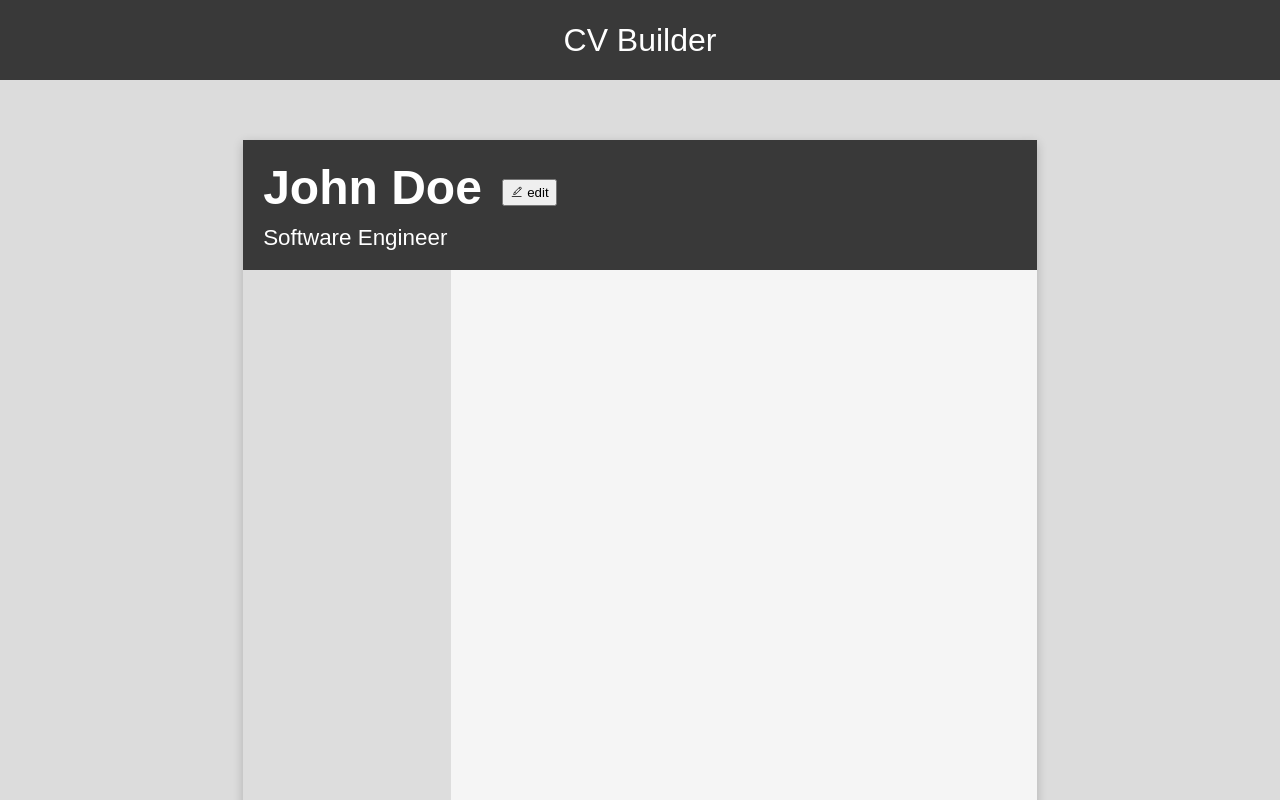
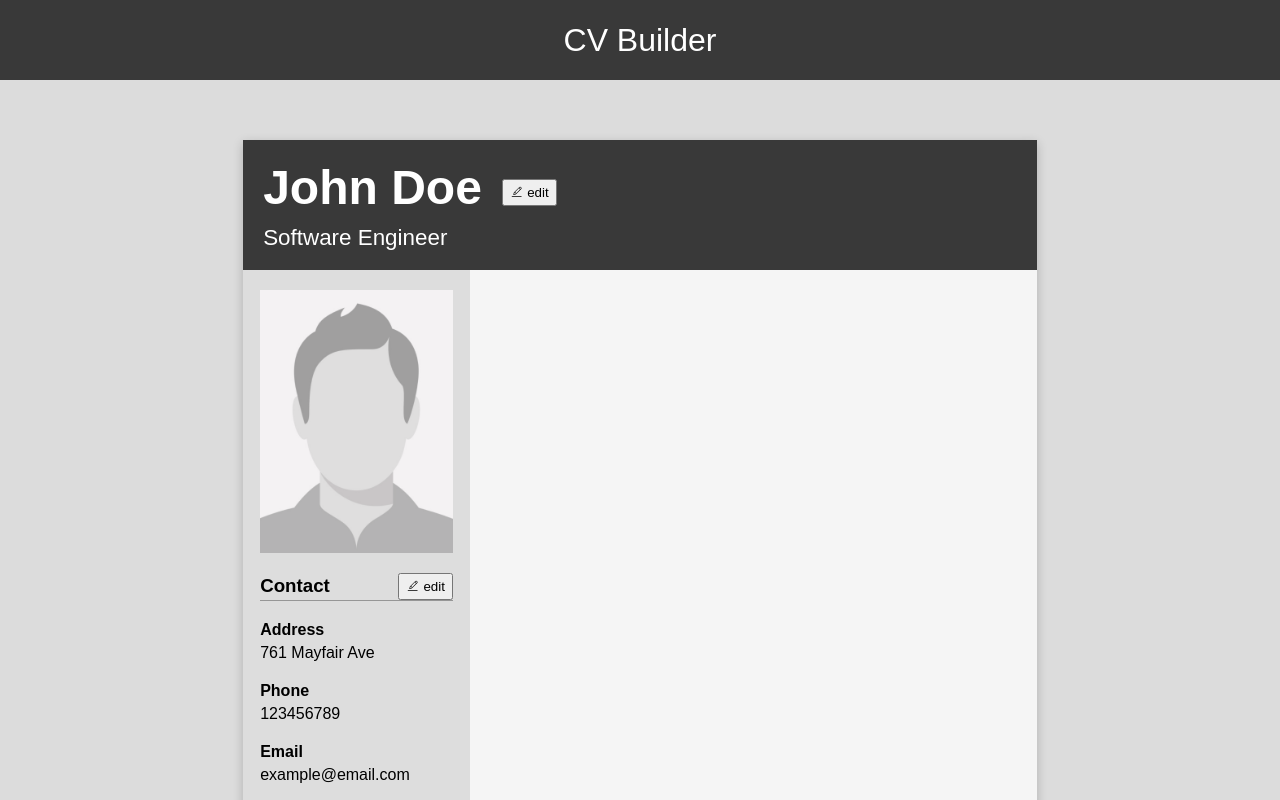
Before and after one commit to smandoki/cv-project, a React (Create React App) app: page / in a window 1280 px wide. Shown: the top 800 px of the page. Built offline with nearby package versions, Linux system fonts and the light colour scheme.

Commit message:
Completed aside section
completed content and look of aside section. still requires editting
implementation

```diff
--- a/src/components/Avatar.jsx
+++ b/src/components/Avatar.jsx
@@ -1,12 +1,14 @@
 import React from 'react';
+import img from '../img/avatar-placeholder.png';
+import '../styles/avatar.css';
 
 class Avatar extends React.Component {
-	constructor() {
-		super();
-	}
-
 	render() {
-		return null;
+		return (
+			<div className='avatar'>
+				<img src={img} alt='avatar placeholder' />
+			</div>
+		);
 	}
 }
 
--- a/src/components/Contact.jsx
+++ b/src/components/Contact.jsx
@@ -1,12 +1,45 @@
 import React from 'react';
+import '../styles/contact.css';
+import IconButton from './IconButton';
+import { CiEdit } from 'react-icons/ci';
 
 class Contact extends React.Component {
 	constructor() {
 		super();
+
+		this.state = {
+			address: '761 Mayfair Ave',
+			phone: '123456789',
+			email: 'example@email.com',
+		};
 	}
 
 	render() {
-		return null;
+		const { address, phone, email } = this.state;
+
+		return (
+			<div className='contact'>
+				<h3>
+					Contact
+					<IconButton icon={<CiEdit />} text='edit' />
+				</h3>
+
+				<span>
+					<h4>Address</h4>
+					<p>{address}</p>
+				</span>
+
+				<span>
+					<h4>Phone</h4>
+					<p>{phone}</p>
+				</span>
+
+				<span>
+					<h4>Email</h4>
+					<p>{email}</p>
+				</span>
+			</div>
+		);
 	}
 }
 
--- a/src/styles/app.css
+++ b/src/styles/app.css
@@ -25,10 +25,22 @@ header {
 	margin: 60px auto;
 	background-color: #f5f5f5;
 	display: grid;
-	grid-template-columns: 5.5cm 1fr;
+	grid-template-columns: 6cm 1fr;
 	grid-template-rows: 130px 1fr;
 }
 
 aside {
 	background-color: #dddddd;
+	display: flex;
+	flex-direction: column;
+	align-items: center;
+	padding: 20px 0;
+	gap: 20px;
 }
+
+.cv-body {
+	padding: 20px;
+	display: flex;
+	flex-direction: column;
+	gap: 20px;
+}
--- a/src/styles/aside.css
+++ /dev/null
@@ -1,3 +0,0 @@
-aside {
-	background-color: #f4f4f4;
-}
--- /dev/null
+++ b/src/styles/avatar.css
@@ -0,0 +1,9 @@
+.avatar {
+	display: flex;
+	justify-content: center;
+}
+
+.avatar img {
+	width: 85%;
+	height: auto;
+}
--- /dev/null
+++ b/src/styles/contact.css
@@ -0,0 +1,18 @@
+.contact {
+	width: 85%;
+	display: flex;
+	flex-direction: column;
+	gap: 20px;
+}
+
+.contact h3 {
+	border-bottom: 1px solid rgb(150, 150, 150);
+	display: flex;
+	align-items: center;
+	justify-content: space-between;
+	gap: 20px;
+}
+
+.contact h4 {
+	margin-bottom: 5px;
+}
```
Also changed, not shown: src/img/avatar-placeholder.png (added).
